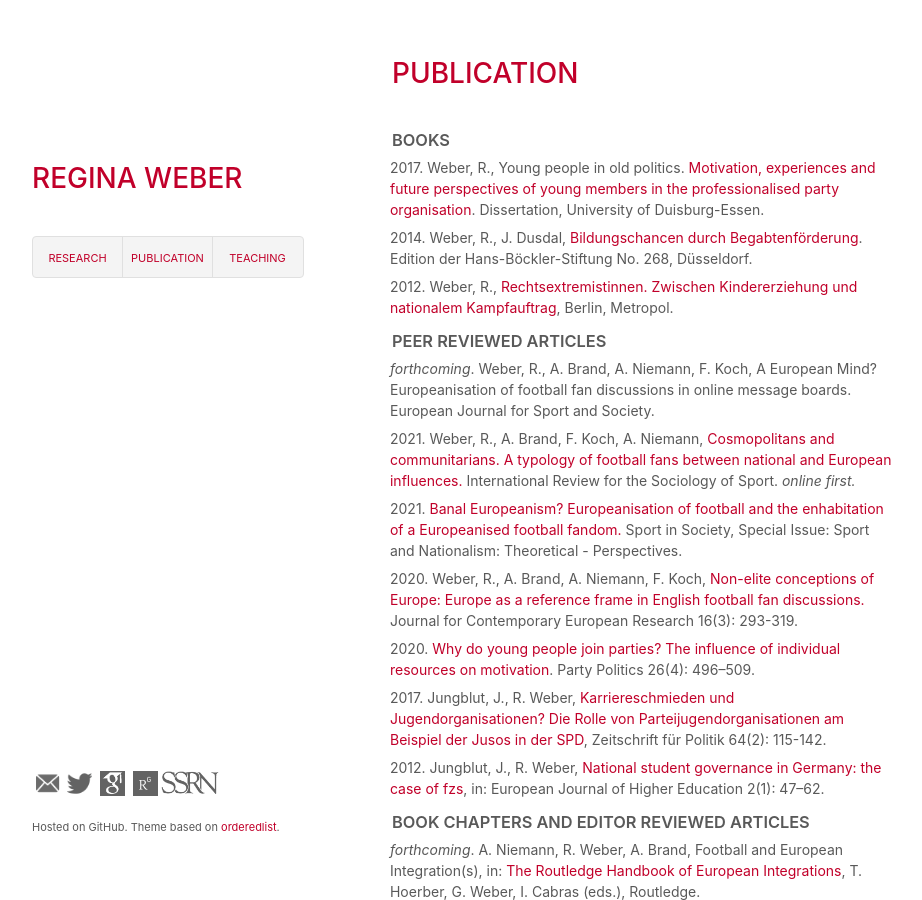
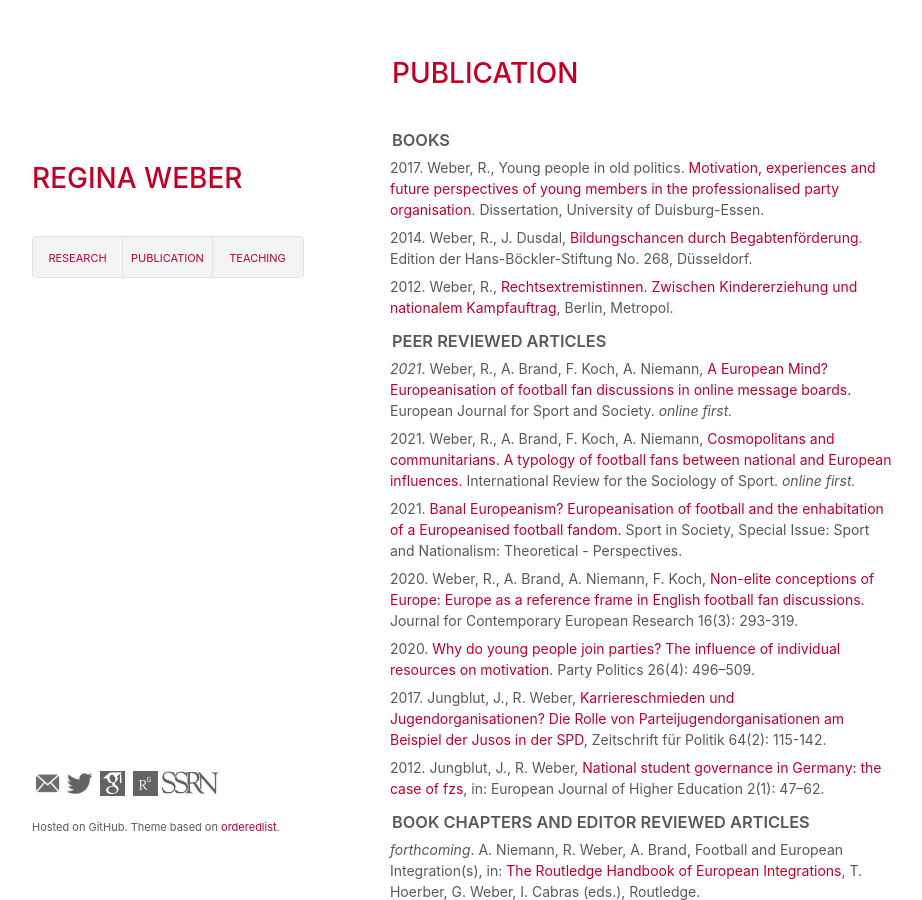
Before and after one commit to robertocabreratapia/robertocabreratapia.github.io, a Jekyll site: the page built from publication.html, in a window 1280 px wide and 900 px high. Shown: the whole window, without its empty margins (178-1100 px from the left). Built offline with Jekyll 4.4.1, drawn with Linux system fonts in a browser that asks for light colours.

Commit message:
Update publication.html

```diff
--- a/publication.html
+++ b/publication.html
@@ -10,8 +10,8 @@ layout: default
  </ul>
 <h3>Peer reviewed articles</h3>
 <ul>
- <li><em>forthcoming</em>. Weber, R., A. Brand, A. Niemann, F. Koch, A European Mind? Europeanisation of football fan discussions in online message boards. European Journal for Sport and Society.</li>
- <li>2021. Weber, R., A. Brand, F. Koch, A. Niemann, <a href="">Cosmopolitans and communitarians. A typology of football fans between national and European influences.</a> International Review for the Sociology of Sport. <em>online first.</em></li>
+ <li><em>2021</em>. Weber, R., A. Brand, F. Koch, A. Niemann, <a href="https://www.tandfonline.com/doi/full/10.1080/16138171.2021.1974220">A European Mind? Europeanisation of football fan discussions in online message boards.</a> European Journal for Sport and Society. <em>online first.</em></li>
+ <li>2021. Weber, R., A. Brand, F. Koch, A. Niemann, <a href="https://journals.sagepub.com/doi/full/10.1177/10126902211028147">Cosmopolitans and communitarians. A typology of football fans between national and European influences.</a> International Review for the Sociology of Sport. <em>online first.</em></li>
  <li>2021. <a href="https://journals.sagepub.com/doi/10.1177/10126902211028147">Banal Europeanism? Europeanisation of football and the enhabitation of a Europeanised football fandom.</a> Sport in Society, Special Issue: Sport and Nationalism: Theoretical - Perspectives.</li>
  <li>2020. Weber, R., A. Brand, A. Niemann, F. Koch, <a href="https://doi.org/10.30950/jcer.v16i3.1089">Non-elite conceptions of Europe: Europe as a reference frame in English football fan discussions.</a> Journal for Contemporary European Research 16(3): 293-319.</li>
  <li>2020. <a href="http://journals.sagepub.com/doi/abs/10.1177/1354068818792576">Why do young people join parties? The influence of individual resources on motivation</a>. Party Politics 26(4): 496–509.</li>
```
